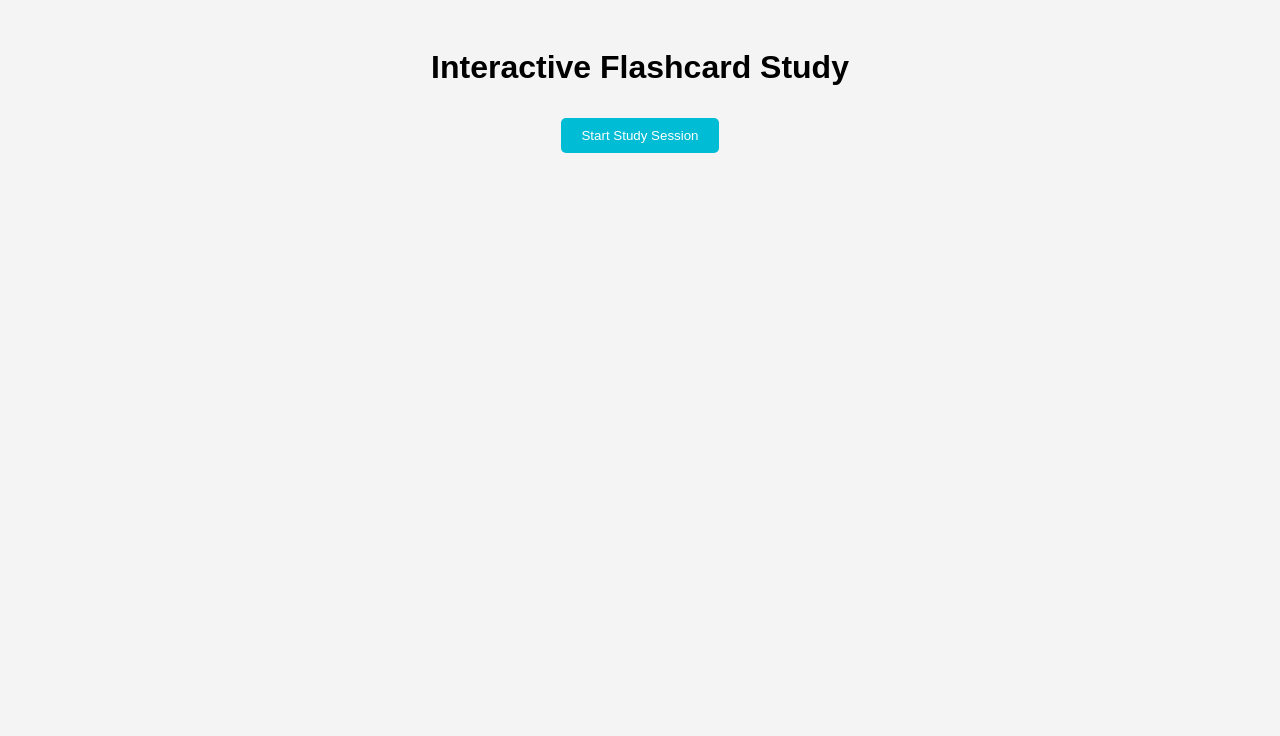
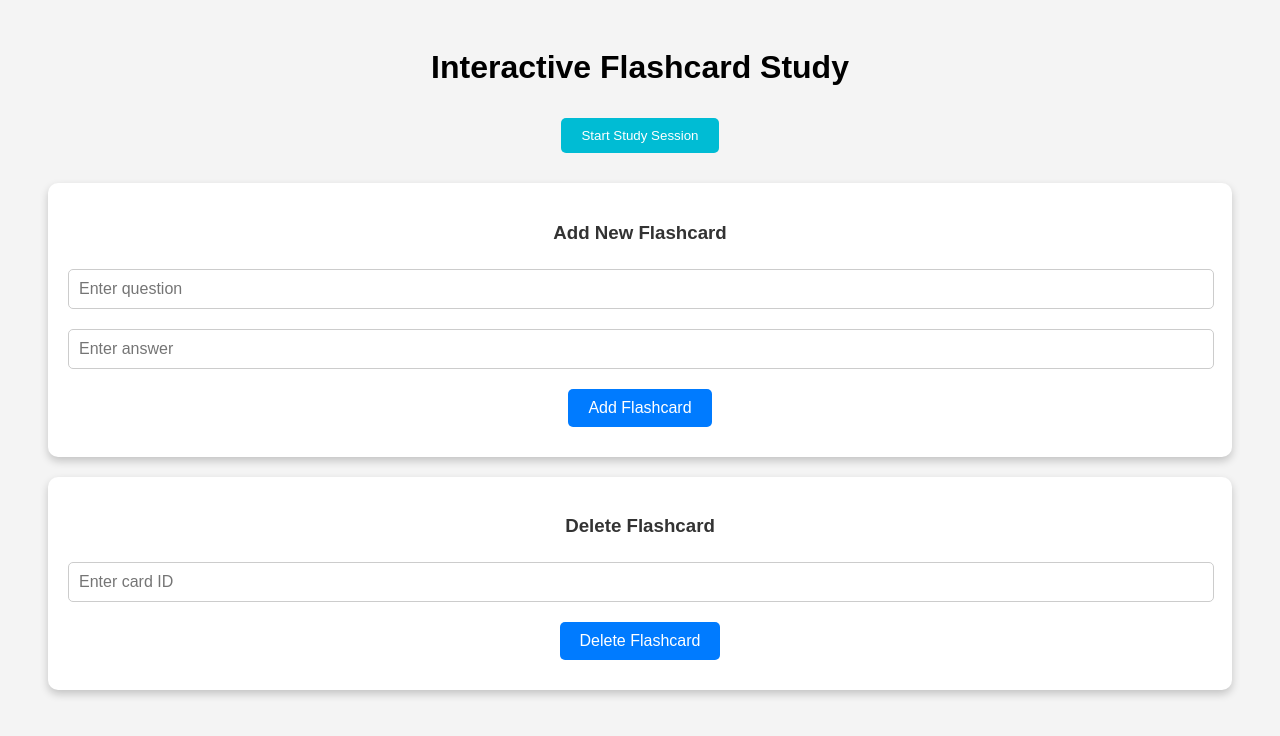
Before and after one commit to alireza-mandegar/Flashcard, a Flask app: page / in a window 1280 px wide. Shown: the top 736 px of the page. Run offline with Flask 3, Linux system fonts and the light colour scheme.

Commit message:
create add and delete route

```diff
--- a/app.py
+++ b/app.py
@@ -37,5 +37,13 @@ def study_flashcards():
     random_flashcards = random.sample(flashcards_serialized, min(len(flashcards_serialized), 5))  # Pick 5 random flashcards
     return jsonify(random_flashcards)
 
+@app.route('/delete_flashcard', methods=['DELETE'])
+def delete_flashcard():
+    card_question = request.json.get('question')  # Get the question from the request
+    manager.delete_flashcard(card_question)
+    return jsonify({'message': 'Flashcard deleted successfully!'})
+
+
+
 if __name__ == '__main__':
     app.run(debug=True)
--- a/static/css/styles.css
+++ b/static/css/styles.css
@@ -86,3 +86,46 @@ button:hover {
 #reveal-btn {
     background-color: #4caf50;
 }
+
+/* Styles for both card forms */
+.card {
+    background-color: #ffffff; /* White background for card */
+    border-radius: 10px; /* Rounded corners */
+    box-shadow: 0 4px 8px rgba(0, 0, 0, 0.2); /* Slight shadow for depth */
+    padding: 20px; /* Padding for spacing */
+    margin: 20px; /* Margin for spacing between cards */
+    text-align: center; /* Center text inside cards */
+}
+
+/* Input fields */
+.card input[type="text"] {
+    width: calc(100% - 20px); /* Full width minus padding */
+    padding: 10px; /* Inner padding for input */
+    margin: 10px 0; /* Margin for spacing between elements */
+    border: 1px solid #ccc; /* Light gray border */
+    border-radius: 5px; /* Rounded corners for input */
+    font-size: 16px; /* Font size */
+}
+
+/* Button styles */
+.card button {
+    background-color: #007bff; /* Blue background for button */
+    color: white; /* White text */
+    border: none; /* No border */
+    border-radius: 5px; /* Rounded corners */
+    padding: 10px 20px; /* Padding for button */
+    font-size: 16px; /* Font size */
+    cursor: pointer; /* Pointer cursor on hover */
+    transition: background-color 0.3s ease; /* Smooth background color transition */
+}
+
+/* Button hover effect */
+.card button:hover {
+    background-color: #0056b3; /* Darker blue on hover */
+}
+
+/* Card titles */
+.card h3 {
+    margin-bottom: 15px; /* Space below the title */
+    color: #333; /* Dark gray for title color */
+}
--- a/static/js/app.js
+++ b/static/js/app.js
@@ -54,3 +54,45 @@ document.getElementById("prev-btn").addEventListener("click", function () {
     alert("You're at the first flashcard!");
   }
 });
+
+// Function to add a new flashcard
+document.getElementById("add-card-btn").addEventListener("click", function () {
+  const question = document.getElementById("new-question").value;
+  const answer = document.getElementById("new-answer").value;
+
+  fetch("/add_flashcard", {
+    method: "POST",
+    headers: {
+      "Content-Type": "application/json",
+    },
+    body: JSON.stringify({ question, answer }),
+  })
+    .then((response) => response.json())
+    .then((data) => {
+      alert(data.message);
+      document.getElementById("new-question").value = ""; // Clear input
+      document.getElementById("new-answer").value = ""; // Clear input
+    })
+    .catch((error) => console.error("Error:", error));
+});
+
+// Function to delete a flashcard
+document
+  .getElementById("delete-card-btn")
+  .addEventListener("click", function () {
+    const question = document.getElementById("delete-card-id").value;
+
+    fetch("/delete_flashcard", {
+      method: "DELETE",
+      headers: {
+        "Content-Type": "application/json",
+      },
+      body: JSON.stringify({ question }), // Send the question in the body
+    })
+      .then((response) => response.json())
+      .then((data) => {
+        alert(data.message);
+        document.getElementById("delete-card-id").value = ""; // Clear input
+      })
+      .catch((error) => console.error("Error:", error));
+  });
--- a/templates/index.html
+++ b/templates/index.html
@@ -23,8 +23,22 @@
         <button id="next-btn">Next</button>
     </div>
 
+
     <!-- Trigger to Start Study Mode -->
     <button onclick="startStudy()">Start Study Session</button>
+
+    <div id="add-flashcard-form" class="card">
+        <h3>Add New Flashcard</h3>
+        <input type="text" id="new-question" placeholder="Enter question" required>
+        <input type="text" id="new-answer" placeholder="Enter answer" required>
+        <button id="add-card-btn">Add Flashcard</button>
+    </div>
+
+    <div id="delete-flashcard-form" class="card">
+        <h3>Delete Flashcard</h3>
+        <input type="text" id="delete-card-id" placeholder="Enter card ID" required>
+        <button id="delete-card-btn">Delete Flashcard</button>
+    </div>
 
     <script src="{{ url_for('static', filename='js/app.js') }}"></script>
 </body>
```
